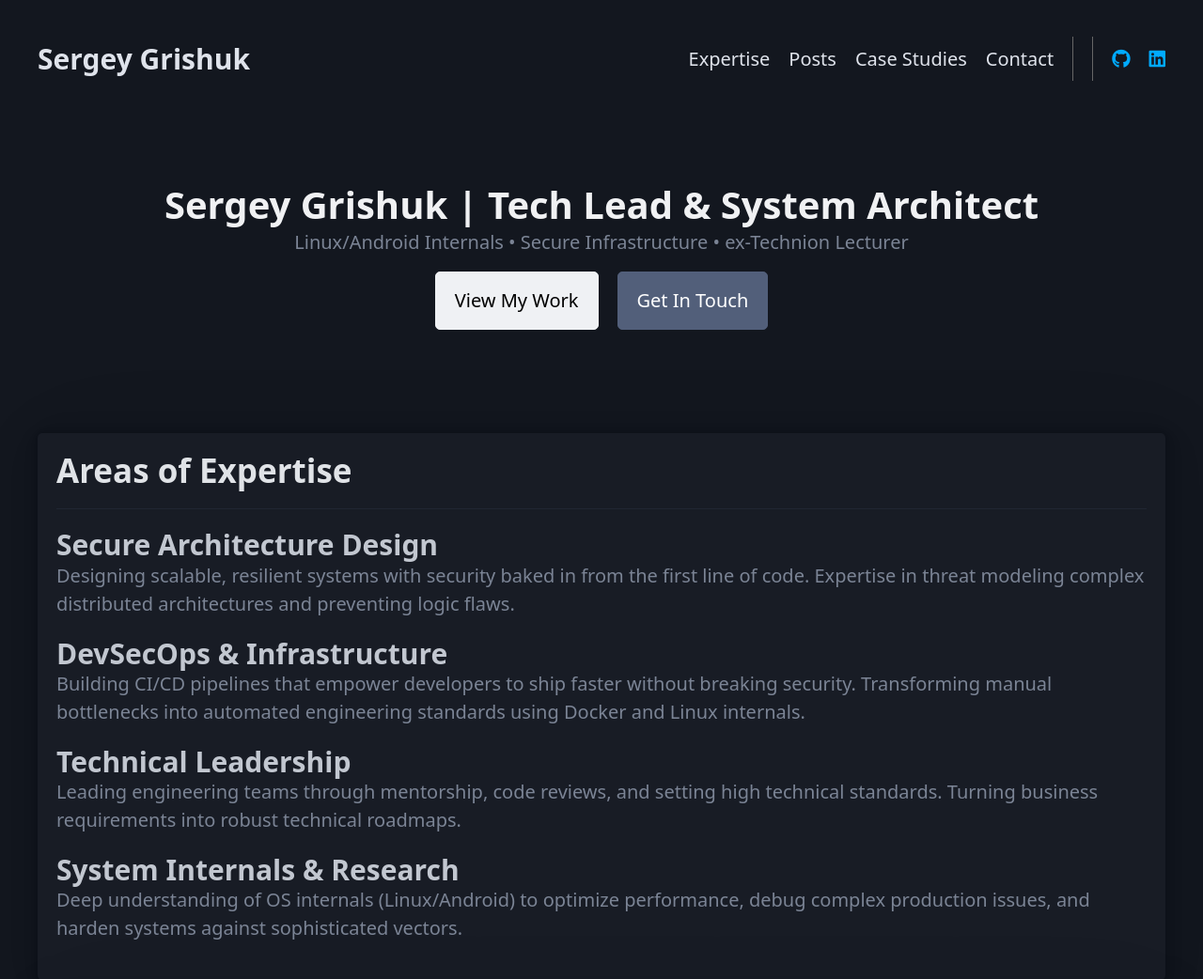
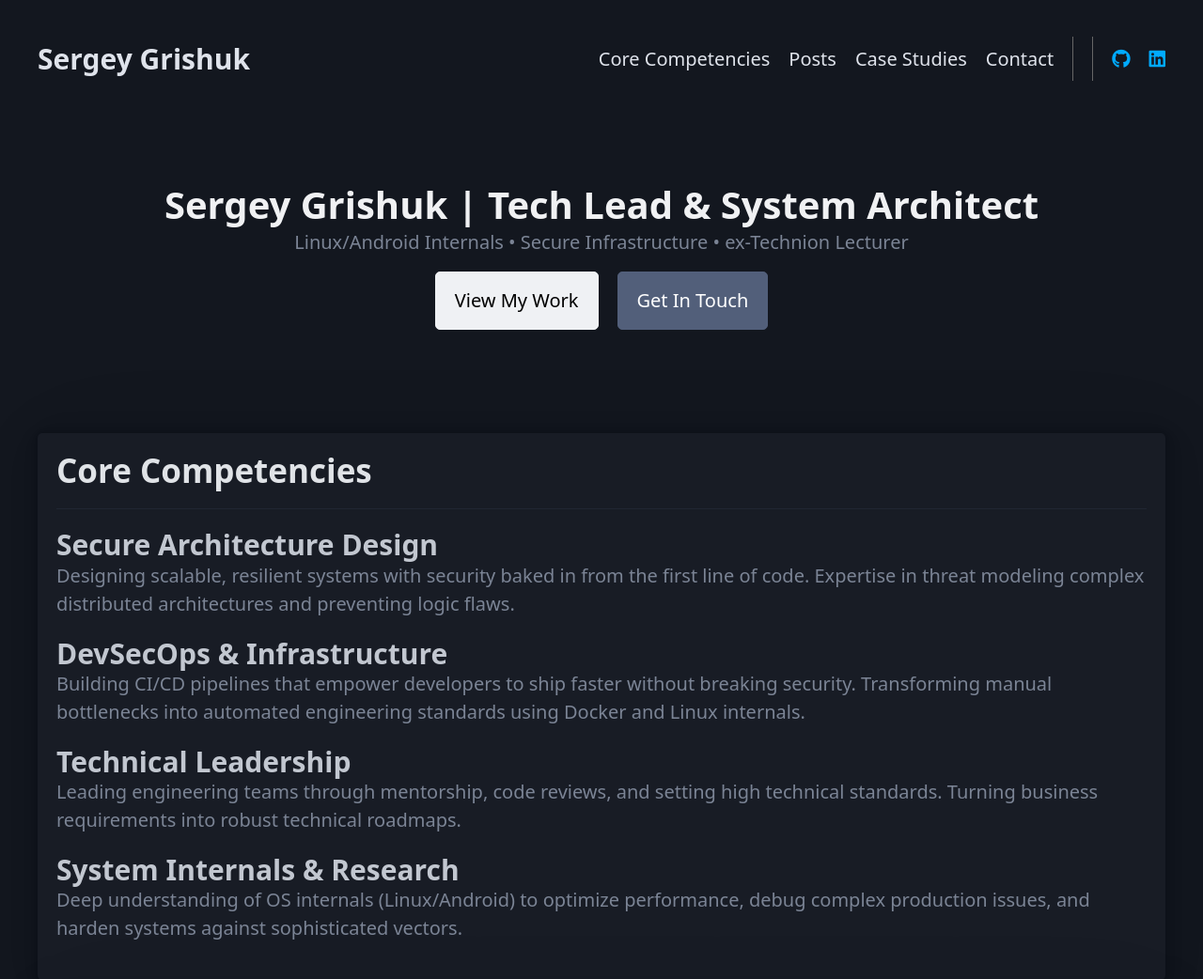
Before and after one commit to SergeyGrishuk/grishuk.co.il, a FastAPI app: page / in a window 1280 px wide. Shown: the top 1042 px of the page at 94% size. Run offline with FastAPI, Linux system fonts and the light colour scheme; some libraries are stand-ins or nearby versions.

Commit message:
Rename Expertise to Core Competencies

```diff
--- a/templates/base.html
+++ b/templates/base.html
@@ -35,7 +35,7 @@
                 <li><a class="contrast title-name" href="/">Sergey Grishuk</a></li>
             </ul>
             <ul>
-                <li><a class="contrast" href="/#expertise">Expertise</a></li>
+                <li><a class="contrast" href="/#core_competencies">Core Competencies</a></li>
                 <li><a class="contrast" href="/#posts">Posts</a></li>
                 <li><a class="contrast" href="/#case-studies">Case Studies</a></li>
                 <li><a class="contrast" href="/#contact">Contact</a></li>
--- a/templates/home.html
+++ b/templates/home.html
@@ -22,7 +22,7 @@
 {% endblock %}
 
 {% block content %}
-    <article id="expertise"> <h2>Areas of Expertise</h2>
+    <article id="core_competencies"> <h2>Core Competencies</h2>
         <hr />
 
         <hgroup>
```
